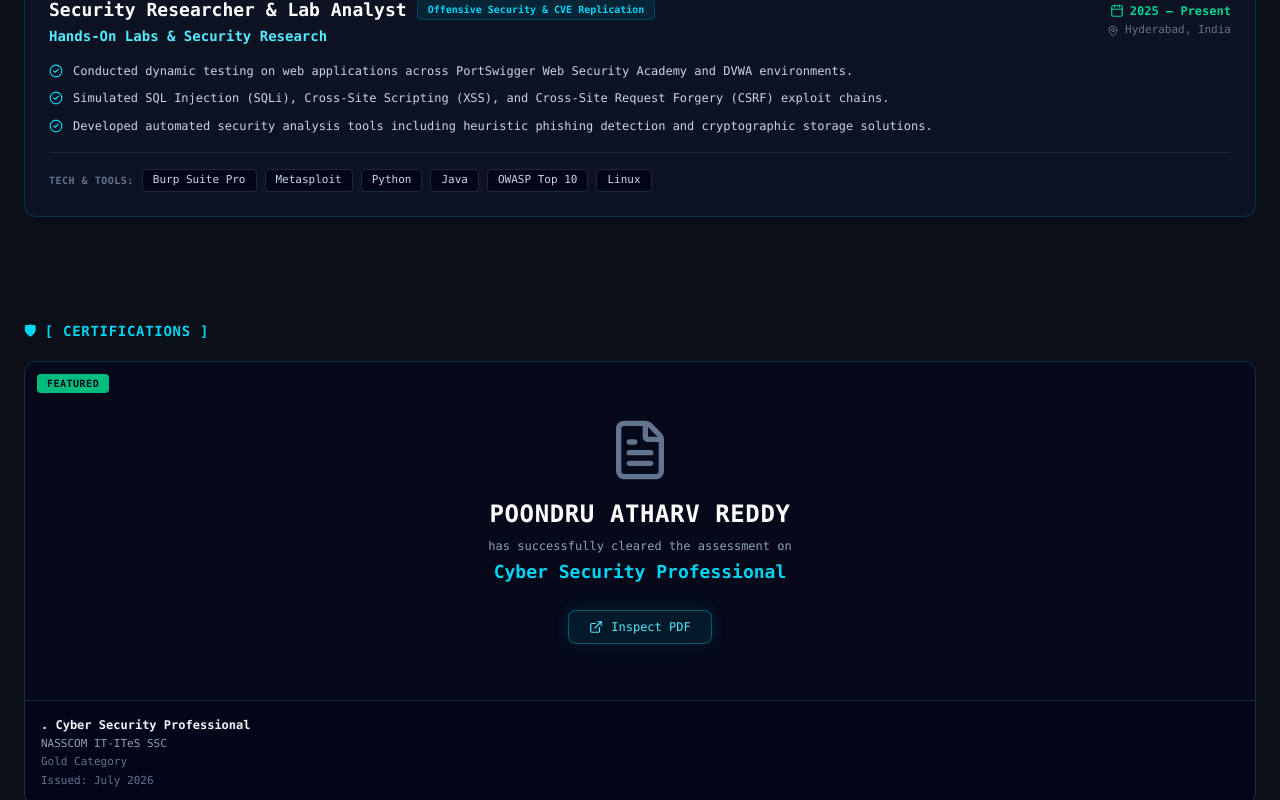
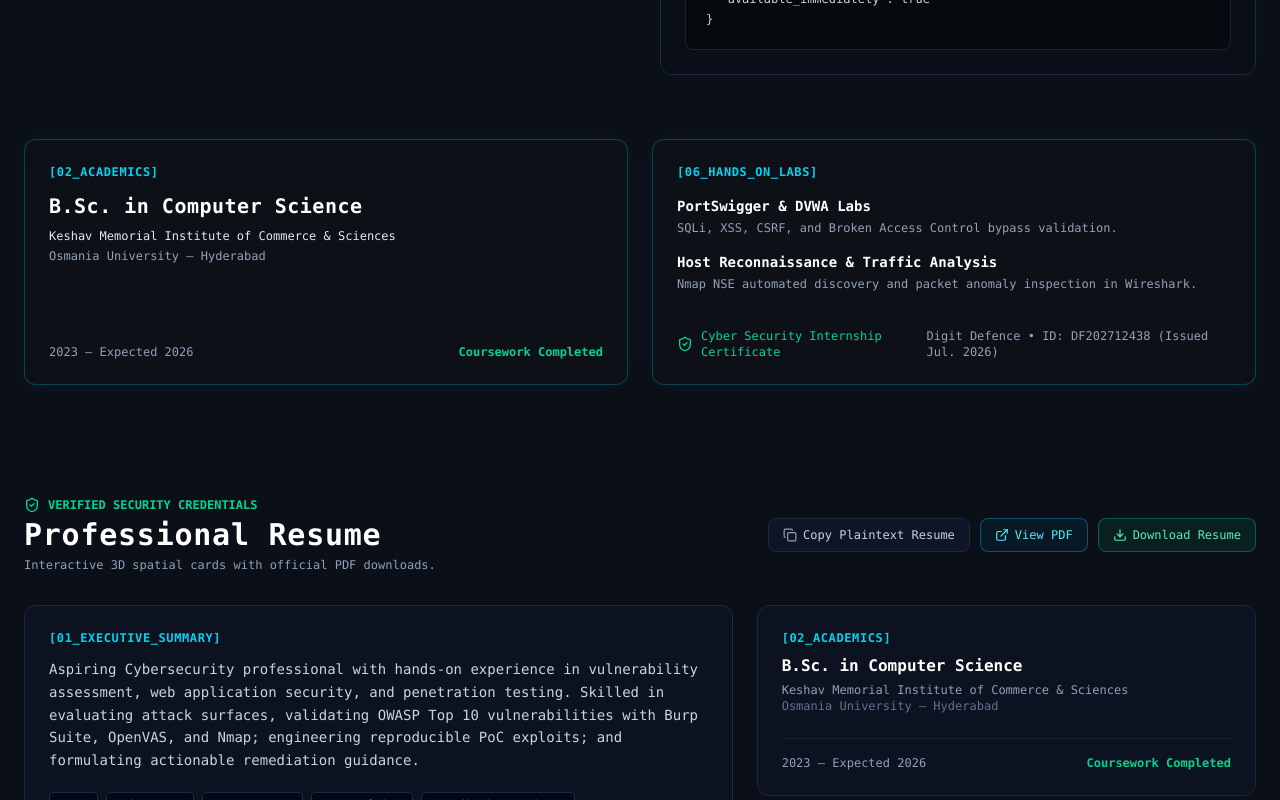
Before and after one commit to atharvreddy04/atharv-reddy-cyber-portfolio, a React (Vite) app: page / in a window 1280 px wide. Shown: the part 1420-2220 px from the top of the page. Built offline with nearby package versions, Linux system fonts and the light colour scheme.

Commit message:
fix: restore layout and sync project navigation

```diff
--- a/src/App.tsx
+++ b/src/App.tsx
@@ -11,7 +11,7 @@ import { RecruitmentBanner } from './components/RecruitmentBanner';
 import { Contact } from './components/Contact';
 import { SectionReveal } from './components/SectionReveal';
 
-export default function App() {
+function App() {
   return (
     <div className="min-h-screen bg-[#0B0F17] text-slate-100 selection:bg-cyan-500 selection:text-slate-950">
       <Navbar />
@@ -23,18 +23,39 @@ export default function App() {
           <MetricsBar />
         </SectionReveal>
 
-        <SectionReveal>
+        <SectionReveal variant="primary">
+          <AboutJson />
+        </SectionReveal>
+
+        <SectionReveal variant="primary">
+          <ResumeCV />
+        </SectionReveal>
+
+        {/* Experience Target Section for #experience */}
+        <SectionReveal variant="primary">
           <Experience />
         </SectionReveal>
 
-        <SectionReveal>
-          <Certifications />
+        <Certifications />
+
+        <SectionReveal variant="secondary">
+          <GithubMonitor />
         </SectionReveal>
 
-        <SectionReveal>
+        <SectionReveal variant="primary">
+          <RecruitmentBanner />
+        </SectionReveal>
+
+        <SectionReveal variant="primary">
           <Contact />
         </SectionReveal>
       </main>
+
+      <footer className="py-8 text-center text-xs font-mono text-slate-600 border-t border-slate-900">
+        &copy; {new Date().getFullYear()} POONDRU ATHARV REDDY. All systems secured.
+      </footer>
     </div>
   );
 }
+
+export default App;
```
